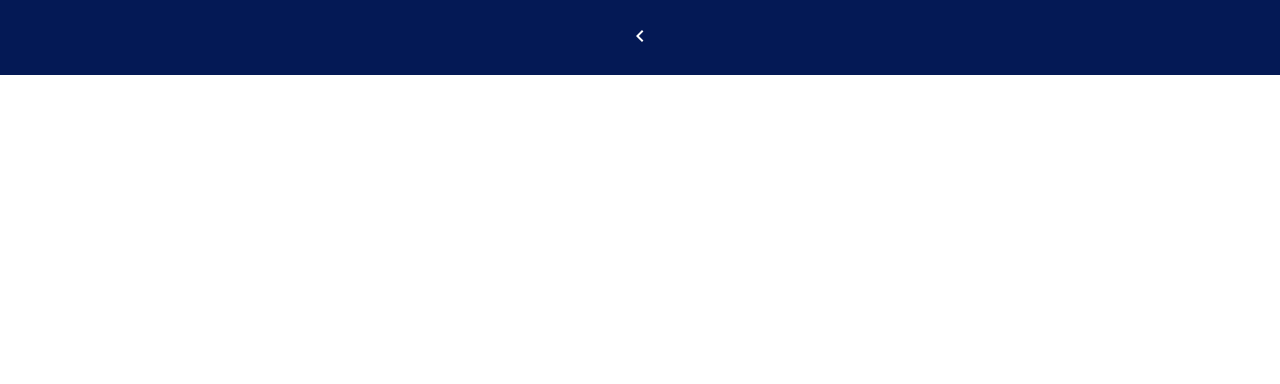
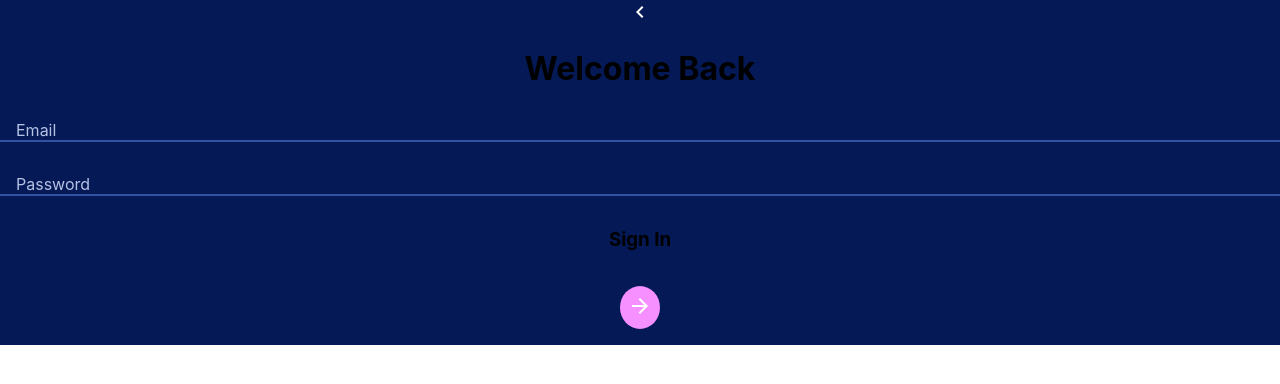
Before and after one commit to Zoey-dev/To-Do-Application, a React (Create React App) app: page / in a window 1280 px wide. Shown: the top 384 px of the page. Built offline with nearby package versions, Linux system fonts and the light colour scheme.

Commit message:
Update Button

```diff
--- a/package.json
+++ b/package.json
@@ -11,6 +11,7 @@
     "react": "^17.0.1",
     "react-dom": "^17.0.1",
     "react-icons": "^4.1.0",
+    "react-router-dom": "^5.2.0",
     "react-scripts": "4.0.1",
     "uuid": "^8.3.2",
     "web-vitals": "^0.2.4"
--- a/src/App.js
+++ b/src/App.js
@@ -1,10 +1,12 @@
 import './App.css';
 import Button from './Components/Button/button'
+import Login from './Pages/LoginPage/login';
 
 function App() {
   return (
     <div className="App">
-      <Button handleClick={() => alert("hello")} type="back"/>
+      {/* <Button handleClick={() => alert("hello")} type="back"/> */}
+      <Login />
     </div>
   );
 }
--- /dev/null
+++ b/src/Pages/LoginPage/login.js
@@ -0,0 +1,45 @@
+import React, { useState } from 'react';
+import { MdKeyboardArrowLeft } from 'react-icons/md';
+import CustomInput from '../../Components/CustomInput/custom.input.component';
+import Button from '../../Components/Button/button';
+
+export default function Login() {
+    const [ formData, setFormData] = useState({email: "", password: "", error: ""});
+
+    const handleOnChange = (evt) => {
+        const {name, value} = evt.target
+        setFormData({...formData,
+        [name]: value})
+    }
+
+    return (
+
+        <div className="login-page">
+            <MdKeyboardArrowLeft className="back-arrow"/>
+
+            <h1> Welcome Back</h1>
+
+            <CustomInput
+                type= "text"
+                name= "email"
+                value={formData.email}
+                label="Email"
+                handleChange={handleOnChange}
+                required= {true}
+            />
+            <CustomInput
+                type= "password"
+                name= "password"
+                value={formData.password}
+                label="Password"
+                handleChange={handleOnChange}
+                required= {true}
+            />
+
+        <h3>Sign In</h3>
+
+        <Button type="direction"/>
+
+        </div>
+    )
+}
```
Also changed, not shown: src/Components/LoginPage/login.js (deleted), 1 other file (tests, documents, lock files or other folders).
